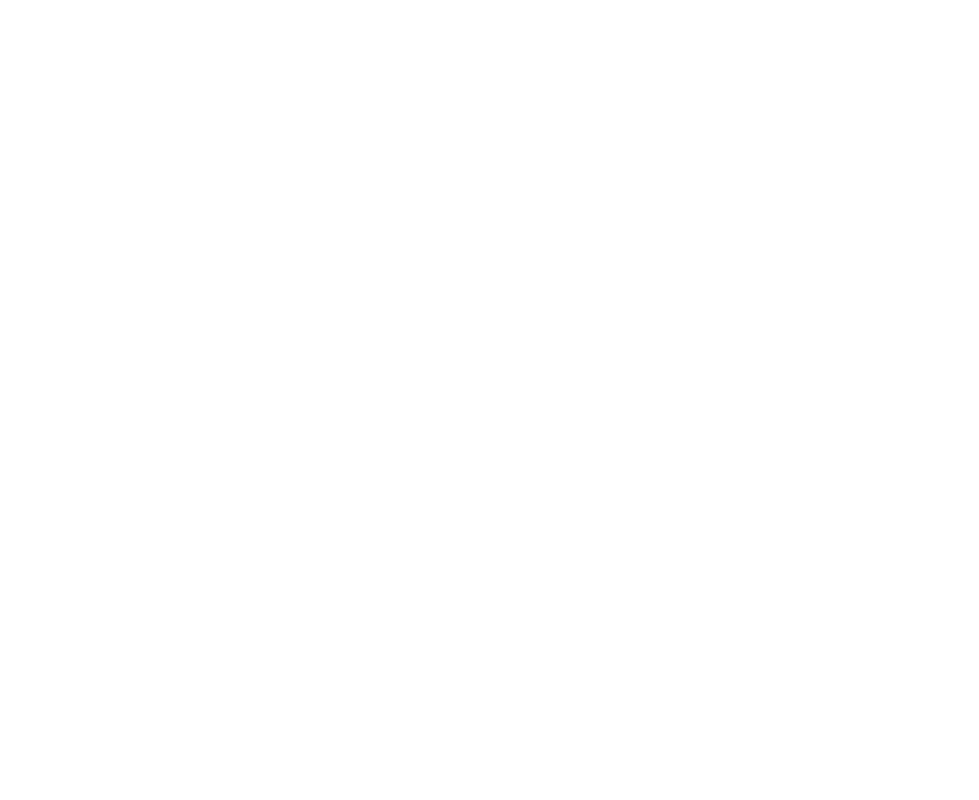
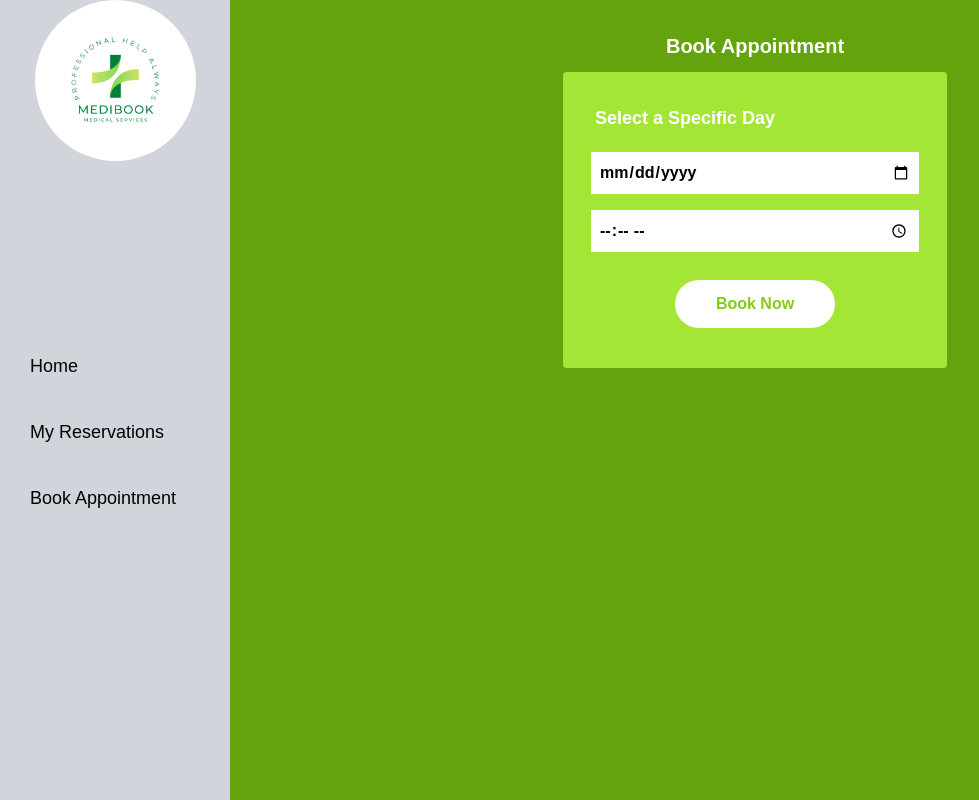
Before and after one commit to deyemiobaa/medibook-ui, a React (Create React App) app: page /BookAppointment in a window 1280 px wide. Before the commit this address had no page. Shown: the whole page, without its empty margins (0-979 px from the left). Built offline with nearby package versions, Linux system fonts and the light colour scheme.

Commit message:
Style Book Appointment form

```diff
--- a/src/App.js
+++ b/src/App.js
@@ -1,17 +1,17 @@
 import React from 'react';
 import { Routes, Route } from 'react-router-dom';
 import Home from './components/Home/Home';
-import Specialization from './components/BookAppointment/BookAppointment';
-import SpecialCases from './components/MyReservations/MyReservations';
-import Navigation from './components/Navigation/Navigation';
+import BookAppointment from './components/BookAppointment/BookAppointment';
+import MyReservations from './components/MyReservations/MyReservations';
+// import Navigation from './components/Navigation/Navigation';
 
 function App() {
   return (
     <>
       <Routes>
         <Route path="/" exact element={<Home />} />
-        <Route path="/Specialization" exact element={<Specialization />} />
-        <Route path="/SpecialCases" exact element={<SpecialCases />} />
+        <Route path="/BookAppointment" exact element={<BookAppointment />} />
+        <Route path="/MyReservations" exact element={<MyReservations />} />
       </Routes>
     </>
   );
--- a/src/components/BookAppointment/BookAppointment.js
+++ b/src/components/BookAppointment/BookAppointment.js
@@ -1,13 +1,30 @@
 import React from 'react';
 import Navigation from '../Navigation/Navigation';
 
-export default function BookAppointment() {
-  return (
-    <>
-      <div className="flex">
-        <Navigation />
-        <h1>Book Appointment</h1>
+const BookAppointment = () => (
+  <>
+    <div className=" flex bg-lime-600 h-screen">
+      <Navigation />
+      <div className="font-bold mx-auto mt-5">
+        <h1 className="text-xl text-white flex justify-center p-3">
+          Book Appointment
+        </h1>
+        <div className="bg-lime-400 w-96 rounded items-center p-5">
+          <h1 className="text-lg text-white p-3">Select a Specific Day</h1>
+          <form className="flex flex-col justify-center">
+            <input type="date" className="p-2 m-2" />
+            <input type="time" className="p-2 m-2" />
+            <button
+              type="submit"
+              className="p-3 my-5 w-[160px] mx-auto rounded-full bg-white text-lime-500"
+            >
+              Book Now
+            </button>
+          </form>
+        </div>
       </div>
-    </>
-  );
-}
+    </div>
+  </>
+);
+
+export default BookAppointment;
--- a/src/components/Navigation/Navigation.js
+++ b/src/components/Navigation/Navigation.js
@@ -10,8 +10,8 @@
       </div>
       <div className="navLinks flex flex-col mt-44 pl-[15px]">
         <NavLink exact to="/" activeClassName="nav-active" className="link-el hover:bg-[#97C02C] hover:text-[#fff] ease-in duration-300 text-lg font-medium mb-2 p-[15px]">Home</NavLink>
-        <NavLink exact to="/Specialization" activeClassName="nav-active" className="link-el hover:bg-[#97C02C] hover:text-[#fff] ease-in duration-300 text-lg font-medium mb-2 p-[15px] whitespace-nowrap">My Reservations</NavLink>
-        <NavLink exact to="/SpecialCases" activeClassName="nav-active" className="link-el hover:bg-[#97C02C] hover:text-[#fff] ease-in duration-300 text-lg font-medium mb-2 p-[15px] whitespace-nowrap">Book Appointment</NavLink>
+        <NavLink exact to="/MyReservations" activeClassName="nav-active" className="link-el hover:bg-[#97C02C] hover:text-[#fff] ease-in duration-300 text-lg font-medium mb-2 p-[15px] whitespace-nowrap">My Reservations</NavLink>
+        <NavLink exact to="/BookAppointment" activeClassName="nav-active" className="link-el hover:bg-[#97C02C] hover:text-[#fff] ease-in duration-300 text-lg font-medium mb-2 p-[15px] whitespace-nowrap">Book Appointment</NavLink>
       </div>
     </div>
   );
--- a/src/index.js
+++ b/src/index.js
@@ -1,5 +1,5 @@
 import React from 'react';
-import ReactDOM, { createRoot } from 'react-dom/client';
+import { createRoot } from 'react-dom/client';
 import { Provider } from 'react-redux';
 import { BrowserRouter } from 'react-router-dom';
 import store from './app/store';
--- a/src/redux/counter/counterAPI.js
+++ b/src/redux/counter/counterAPI.js
@@ -1,4 +1,5 @@
-// A mock function to mimic making an async request for data
-export function fetchCount(amount = 1) {
-  return new Promise((resolve) => setTimeout(() => resolve({ data: amount }), 500));
-}
+// // A mock function to mimic making an async request for data
+// // eslint-disable-next-line import/prefer-default-export
+// export function fetchCount(amount = 1) {
+//   return new Promise((resolve) => setTimeout(() => resolve({ data: amount }), 500));
+// }
--- a/src/redux/counter/counterSlice.js
+++ b/src/redux/counter/counterSlice.js
@@ -1,72 +1,72 @@
-import { createAsyncThunk, createSlice } from '@reduxjs/toolkit';
-import { fetchCount } from './counterAPI';
+// import { createAsyncThunk, createSlice } from '@reduxjs/toolkit';
+// import { fetchCount } from './counterAPI';
 
-const initialState = {
-  value: 0,
-  status: 'idle',
-};
+// const initialState = {
+//   value: 0,
+//   status: 'idle',
+// };
 
-// The function below is called a thunk and allows us to perform async logic. It
-// can be dispatched like a regular action: `dispatch(incrementAsync(10))`. This
-// will call the thunk with the `dispatch` function as the first argument. Async
-// code can then be executed and other actions can be dispatched. Thunks are
-// typically used to make async requests.
-export const incrementAsync = createAsyncThunk(
-  'counter/fetchCount',
-  async (amount) => {
-    const response = await fetchCount(amount);
-    // The value we return becomes the `fulfilled` action payload
-    return response.data;
-  },
-);
+// // The function below is called a thunk and allows us to perform async logic. It
+// // can be dispatched like a regular action: `dispatch(incrementAsync(10))`. This
+// // will call the thunk with the `dispatch` function as the first argument. Async
+// // code can then be executed and other actions can be dispatched. Thunks are
+// // typically used to make async requests.
+// export const incrementAsync = createAsyncThunk(
+//   'counter/fetchCount',
+//   async (amount) => {
+//     const response = await fetchCount(amount);
+//     // The value we return becomes the `fulfilled` action payload
+//     return response.data;
+//   },
+// );
 
-export const counterSlice = createSlice({
-  name: 'counter',
-  initialState,
-  // The `reducers` field lets us define reducers and generate associated actions
-  reducers: {
-    increment: (state) => {
-      // Redux Toolkit allows us to write "mutating" logic in reducers. It
-      // doesn't actually mutate the state because it uses the Immer library,
-      // which detects changes to a "draft state" and produces a brand new
-      // immutable state based off those changes
-      state.value += 1;
-    },
-    decrement: (state) => {
-      state.value -= 1;
-    },
-    // Use the PayloadAction type to declare the contents of `action.payload`
-    incrementByAmount: (state, action) => {
-      state.value += action.payload;
-    },
-  },
-  // The `extraReducers` field lets the slice handle actions defined elsewhere,
-  // including actions generated by createAsyncThunk or in other slices.
-  extraReducers: {
-    [incrementAsync.pending]: (state) => {
-      state.status = 'loading';
-    },
-    [incrementAsync.fulfilled]: (state, action) => {
-      state.status = 'idle';
-      state.value += action.payload;
-    },
-  },
-});
+// export const counterSlice = createSlice({
+//   name: 'counter',
+//   initialState,
+//   // The `reducers` field lets us define reducers and generate associated actions
+//   reducers: {
+//     increment: (state) => {
+//       // Redux Toolkit allows us to write "mutating" logic in reducers. It
+//       // doesn't actually mutate the state because it uses the Immer library,
+//       // which detects changes to a "draft state" and produces a brand new
+//       // immutable state based off those changes
+//       state.value += 1;
+//     },
+//     decrement: (state) => {
+//       state.value -= 1;
+//     },
+//     // Use the PayloadAction type to declare the contents of `action.payload`
+//     incrementByAmount: (state, action) => {
+//       state.value += action.payload;
+//     },
+//   },
+//   // The `extraReducers` field lets the slice handle actions defined elsewhere,
+//   // including actions generated by createAsyncThunk or in other slices.
+//   extraReducers: {
+//     [incrementAsync.pending]: (state) => {
+//       state.status = 'loading';
+//     },
+//     [incrementAsync.fulfilled]: (state, action) => {
+//       state.status = 'idle';
+//       state.value += action.payload;
+//     },
+//   },
+// });
 
-export const { increment, decrement, incrementByAmount } = counterSlice.actions;
+// export const { increment, decrement, incrementByAmount } = counterSlice.actions;
 
-// The function below is called a selector and allows us to select a value from
-// the state. Selectors can also be defined inline where they're used instead of
-// in the slice file. For example: `useSelector((state: RootState) => state.counter.value)`
-export const selectCount = (state) => state.counter.value;
+// // The function below is called a selector and allows us to select a value from
+// // the state. Selectors can also be defined inline where they're used instead of
+// // in the slice file. For example: `useSelector((state: RootState) => state.counter.value)`
+// export const selectCount = (state) => state.counter.value;
 
-// We can also write thunks by hand, which may contain both sync and async logic.
-// Here's an example of conditionally dispatching actions based on current state.
-export const incrementIfOdd = (amount) => (dispatch, getState) => {
-  const currentValue = selectCount(getState());
-  if (currentValue % 2 === 1) {
-    dispatch(incrementByAmount(amount));
-  }
-};
+// // We can also write thunks by hand, which may contain both sync and async logic.
+// // Here's an example of conditionally dispatching actions based on current state.
+// export const incrementIfOdd = (amount) => (dispatch, getState) => {
+//   const currentValue = selectCount(getState());
+//   if (currentValue % 2 === 1) {
+//     dispatch(incrementByAmount(amount));
+//   }
+// };
 
-export default counterSlice.reducer;
+// export default counterSlice.reducer;
```
Also changed, not shown: src/components/Home/Home.js (+12 -5 lines).
